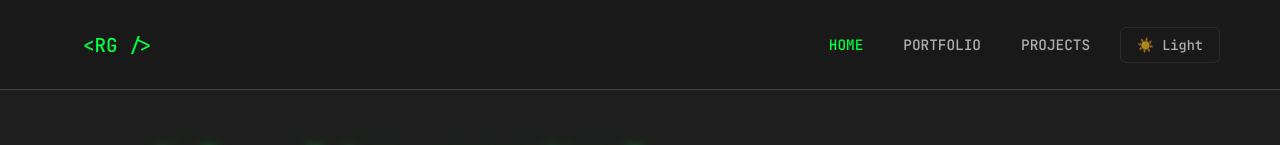
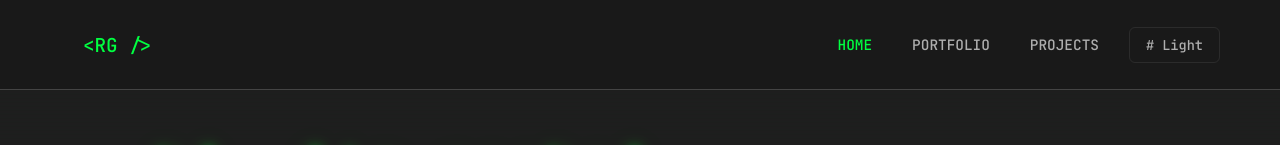
Before and after one commit to roshni-guha/my-website, a React (Vite) app: page / in a window 1280 px wide. Shown: the top 145 px of the page. Built offline with nearby package versions, Linux system fonts and the light colour scheme.

Commit message:
Light mode button without an emoji

```diff
--- a/src/home.jsx
+++ b/src/home.jsx
@@ -130,7 +130,7 @@ function Home() {
                 transition: 'all 0.3s ease'
               }}
             >
-              {theme === 'dark' ? '☀️ Light' : '🌙 Dark'}
+              {theme === 'dark' ? '# Light' : '$ Dark'}
             </button>
           </div>
         </nav>
```
